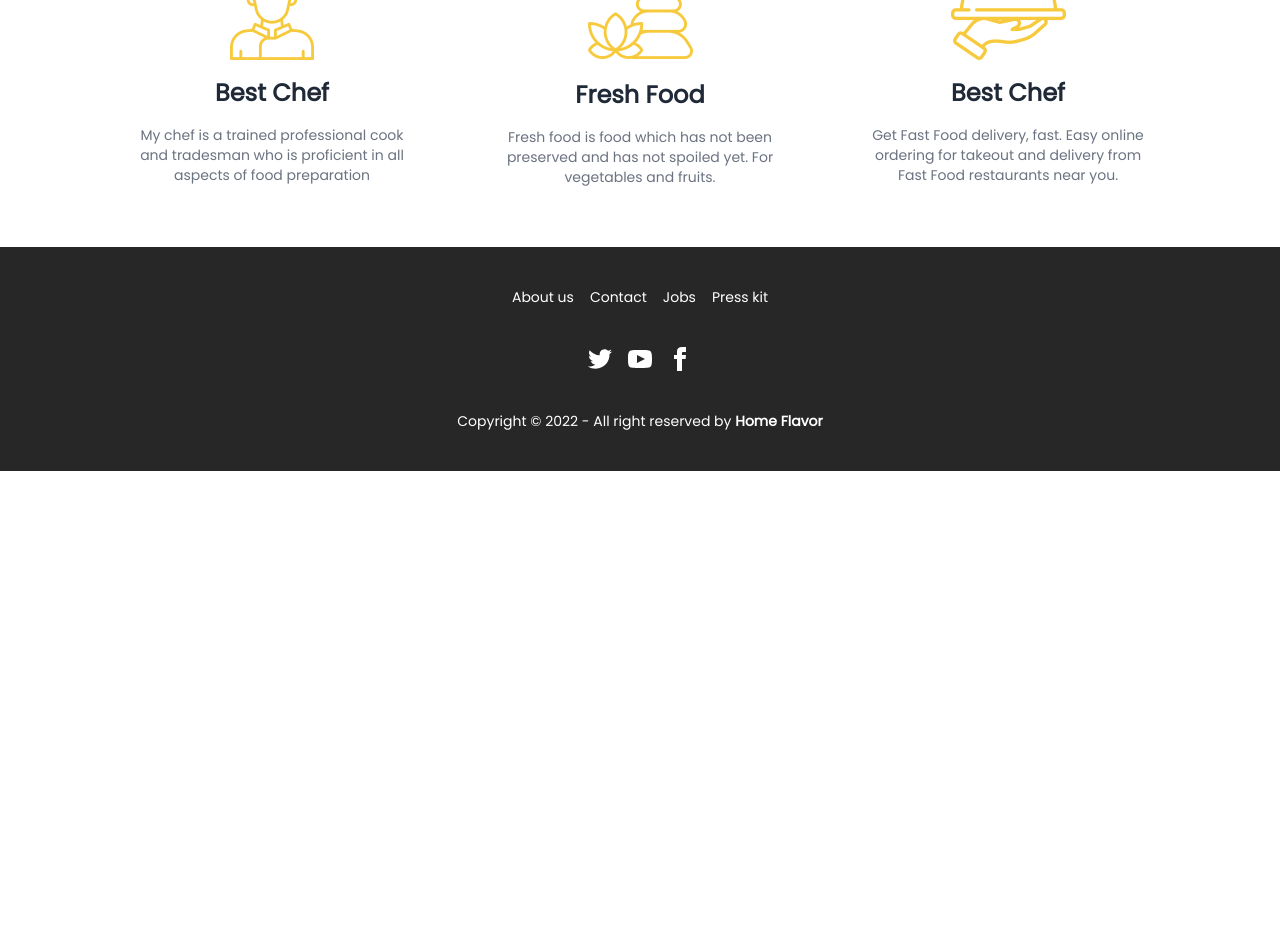
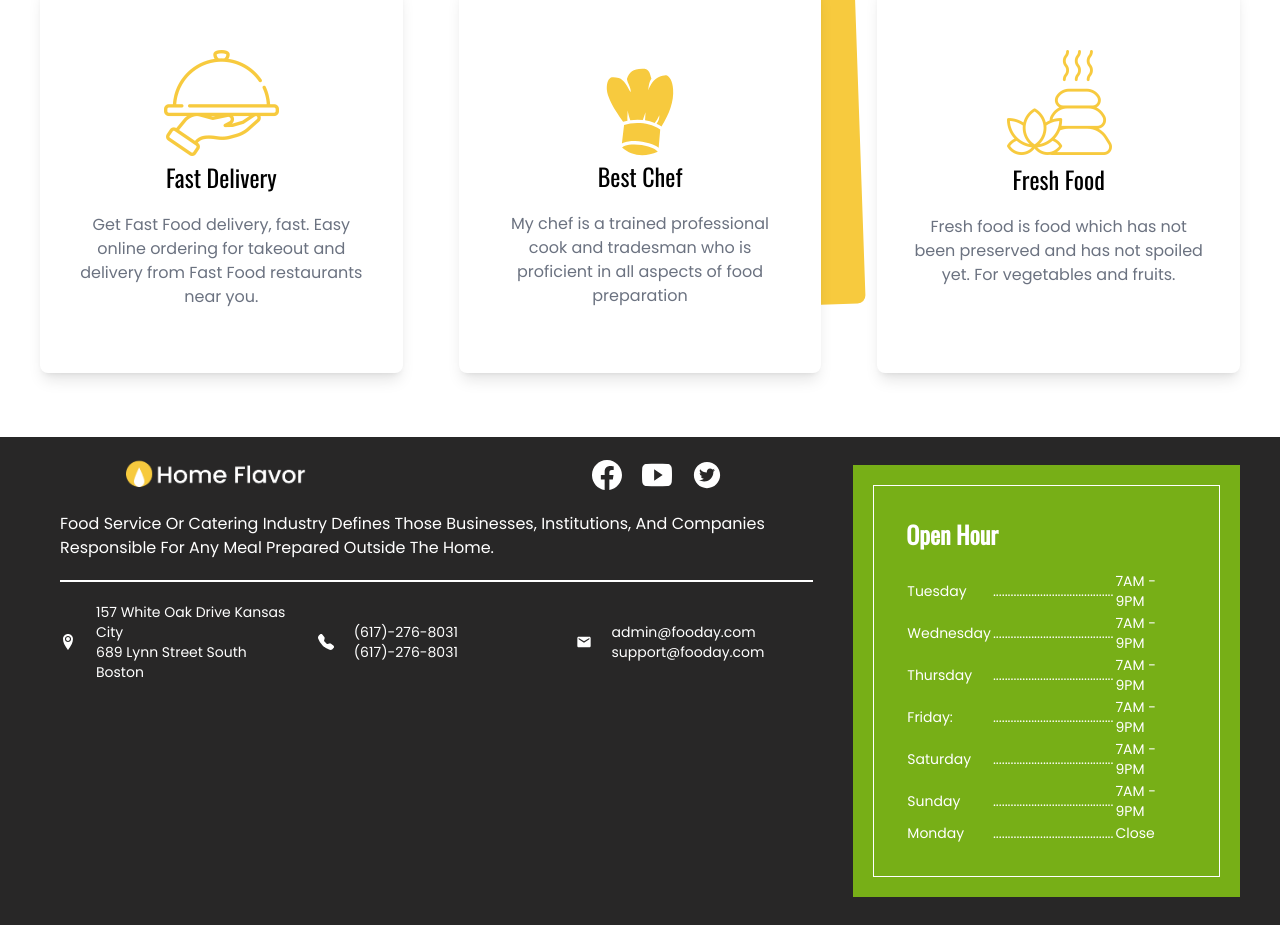
Before and after one commit to sabbir10s/home-flavor, a React (Create React App) app: page / in a window 1280 px wide. Shown: the part 1640-2565 px from the top of the page. Before the commit the page ends 2111 px from the top, so only its background shows below. Built offline with nearby package versions, Linux system fonts and the light colour scheme; no server answers.

Commit message:
footer updated

```diff
--- a/package.json
+++ b/package.json
@@ -11,6 +11,7 @@
     "react": "^18.0.0",
     "react-dom": "^18.0.0",
     "react-firebase-hooks": "^5.0.3",
+    "react-icons": "^4.4.0",
     "react-rating-stars-component": "^2.2.0",
     "react-router-dom": "^6.3.0",
     "react-scripts": "5.0.1",
--- a/src/Pages/CateringMenu/CateringMenu/CateringMenu.js
+++ b/src/Pages/CateringMenu/CateringMenu/CateringMenu.js
@@ -14,7 +14,7 @@ const CateringMenu = () => {
         <div className='lg:mx-10 mx-4'>
             <h1 className='text-center text-black text-3xl lg:text-4xl mt-20 mb-12 font-bold font-mono'>My Popular Dishes</h1>
 
-            <div className='grid md:grid-cols-2 lg:grid-cols-3 grid-cols-1 gap-10 container'>
+            <div className='grid md:grid-cols-2 lg:grid-cols-3 grid-cols-1 gap-10'>
                 {
                     menus.map(menu => <MenusCart menu={menu} key={menu.id}></MenusCart>)
                 }
--- a/src/Pages/ChooseUs/ChooseUs.js
+++ /dev/null
@@ -1,33 +0,0 @@
-import React from 'react';
-import chef from '../../images/chef.png'
-import delivery from '../../images/delivery.png'
-import food from '../../images/food.png'
-
-const ChooseUs = () => {
-    return (
-        <div className='container mx-auto'>
-            <h1 className='text-center text-3xl lg:text-4xl text-black font-bold mt-12 mb-5 font-mono'>Why Choose Me</h1>
-            <p className='text-center text-gray-500 leading-relaxed'>Food Service Or Catering Industry Defines Those Businesses, Institutions, And <br /> Companies Responsible For Any Meal Prepared Outside The Home.</p>
-
-            <div className='my-10 lg:flex lg:justify-center gap-12'>
-                <div className='text-center p-5 w-[320px] hover:shadow-xl'>
-                    <img className='mx-auto ' src={chef} alt="" />
-                    <h1 className='font-bold text-2xl my-4'>Best Chef</h1>
-                    <p className='text-gray-500 text-sm'>My chef is a trained professional cook and tradesman who is proficient in all aspects of food preparation</p>
-                </div>
-                <div className='text-center p-5 w-[320px] hover:shadow-xl'>
-                    <img className='mx-auto ' src={food} alt="" />
-                    <h1 className='font-bold text-2xl my-4'>Fresh Food</h1>
-                    <p className='text-gray-500 text-sm'>Fresh food is food which has not been preserved and has not spoiled yet. For vegetables and fruits.</p>
-                </div>
-                <div className='text-center p-5 w-[320px] hover:shadow-xl'>
-                    <img className='mx-auto ' src={delivery} alt="" />
-                    <h1 className='font-bold text-2xl my-4'>Best Chef</h1>
-                    <p className='text-gray-500 text-sm'>Get Fast Food delivery, fast. Easy online ordering for takeout and delivery from Fast Food restaurants near you.</p>
-                </div>
-            </div>
-        </div>
-    );
-};
-
-export default ChooseUs;
--- a/src/Pages/Home/Home/Home.js
+++ b/src/Pages/Home/Home/Home.js
@@ -1,8 +1,8 @@
 import React from 'react';
 import Footer from '../../../Shared/Footer/Footer';
 import CateringMenu from '../../CateringMenu/CateringMenu/CateringMenu';
-import ChooseUs from '../../ChooseUs/ChooseUs';
 import Banner from '../Banner/Banner';
+import Serve from '../Serve/Serve';
 
 
 const Home = () => {
@@ -10,7 +10,7 @@ const Home = () => {
         <div>
             <Banner />
             <CateringMenu />
-            <ChooseUs />
+            <Serve />
             <Footer />
         </div>
     );
--- /dev/null
+++ b/src/Pages/Home/Serve/Serve.css
@@ -0,0 +1,15 @@
+.chef {
+  position: relative;
+  z-index: 10;
+  background-color: white;
+}
+.chef-cart {
+  z-index: 0;
+  background-color: #f7ca3e;
+  left: 37%;
+  bottom: -1150px;
+  width: 385px;
+  height: 390px;
+  position: absolute;
+  transform: rotate(-2deg);
+}
--- /dev/null
+++ b/src/Pages/Home/Serve/Serve.js
@@ -0,0 +1,41 @@
+import React from 'react';
+import { GiChefToque } from 'react-icons/gi';
+import food from '../../../images/food.png'
+import delivery from '../../../images/delivery.png'
+import './Serve.css'
+
+const Serve = () => {
+    return (
+        <div className='mx-10 my-14'>
+            <h2 className='text-center text-lg text-[#77af17] uppercase font-bold'>OUR SERVICE</h2>
+            <h1 className='text-center text-4xl text-black font-mono font-bold mb-3'>Why Choose Us</h1>
+            <p className='text-center text-gray-500 leading-relaxed'>Food Service Or Catering Industry Defines Those Businesses, Institutions, And <br /> Companies Responsible For Any Meal Prepared Outside The Home.</p>
+            <div className='my-16'>
+                <div className='grid lg:grid-cols-3  gap-14'>
+                    <div className='px-8 py-16 rounded-lg shadow-lg'>
+                        <img className='mx-auto mb-1 ' src={delivery} alt="" />
+                        <p className='text-black text-2xl font-mono mb-5 font-medium text-center'>Fast Delivery</p>
+                        <p className='text-center text-gray-500'>Get Fast Food delivery, fast. Easy online ordering for takeout and delivery from Fast Food restaurants near you.</p>
+                    </div>
+                    <div className='px-8 py-16 rounded-lg shadow-lg chef'>
+                        <span className='text-[#f7ca3e] mt-4 text-8xl flex justify-center'><GiChefToque /></span>
+                        <p className='text-black text-2xl font-mono mb-5 font-medium text-center'>Best Chef</p>
+                        <p className='text-center text-gray-500'>My chef is a trained professional cook and tradesman who is proficient in all aspects of food preparation</p>
+
+                    </div>
+                    <div className='chef-cart rounded-lg hidden lg:block'></div>
+
+                    <div className='px-8 py-16 rounded-lg shadow-lg'>
+                        <img className='mx-auto mb-1 ' src={food} alt="" />
+                        <p className='text-black text-2xl font-mono mb-5 font-medium text-center'>Fresh Food</p>
+                        <p className='text-center text-gray-500'>Fresh food is food which has not been preserved and has not spoiled yet. For vegetables and fruits.</p>
+                    </div>
+
+
+                </div>
+            </div>
+        </div>
+    );
+};
+
+export default Serve;
--- a/src/Shared/Footer/Footer.js
+++ b/src/Shared/Footer/Footer.js
@@ -1,23 +1,106 @@
 import React from 'react';
 import logo from '../../images/Logo/white logo.png'
+import { BsFacebook } from 'react-icons/bs';
+import { IoLogoYoutube } from 'react-icons/io';
+import { AiFillTwitterCircle } from 'react-icons/ai';
+import { ImLocation2 } from 'react-icons/im';
+import { BsTelephoneFill } from 'react-icons/bs';
+import { MdEmail } from 'react-icons/md';
+
 const Footer = () => {
     return (
-        <footer class="footer footer-center p-10 bg-[#282727] text-white">
-            <div class="grid grid-flow-col gap-4">
-                <a class="link link-hover">About us</a>
-                <a class="link link-hover">Contact</a>
-                <a class="link link-hover">Jobs</a>
-                <a class="link link-hover">Press kit</a>
-            </div>
-            <div>
-                <div class="grid grid-flow-col gap-4">
-                    <a><svg xmlns="http://www.w3.org/2000/svg" width="24" height="24" viewBox="0 0 24 24" class="fill-current"><path d="M24 4.557c-.883.392-1.832.656-2.828.775 1.017-.609 1.798-1.574 2.165-2.724-.951.564-2.005.974-3.127 1.195-.897-.957-2.178-1.555-3.594-1.555-3.179 0-5.515 2.966-4.797 6.045-4.091-.205-7.719-2.165-10.148-5.144-1.29 2.213-.669 5.108 1.523 6.574-.806-.026-1.566-.247-2.229-.616-.054 2.281 1.581 4.415 3.949 4.89-.693.188-1.452.232-2.224.084.626 1.956 2.444 3.379 4.6 3.419-2.07 1.623-4.678 2.348-7.29 2.04 2.179 1.397 4.768 2.212 7.548 2.212 9.142 0 14.307-7.721 13.995-14.646.962-.695 1.797-1.562 2.457-2.549z"></path></svg></a>
-                    <a><svg xmlns="http://www.w3.org/2000/svg" width="24" height="24" viewBox="0 0 24 24" class="fill-current"><path d="M19.615 3.184c-3.604-.246-11.631-.245-15.23 0-3.897.266-4.356 2.62-4.385 8.816.029 6.185.484 8.549 4.385 8.816 3.6.245 11.626.246 15.23 0 3.897-.266 4.356-2.62 4.385-8.816-.029-6.185-.484-8.549-4.385-8.816zm-10.615 12.816v-8l8 3.993-8 4.007z"></path></svg></a>
-                    <a><svg xmlns="http://www.w3.org/2000/svg" width="24" height="24" viewBox="0 0 24 24" class="fill-current"><path d="M9 8h-3v4h3v12h5v-12h3.642l.358-4h-4v-1.667c0-.955.192-1.333 1.115-1.333h2.885v-5h-3.808c-3.596 0-5.192 1.583-5.192 4.615v3.385z"></path></svg></a>
+        <footer className=' bg-[rgb(40,39,39)]' >
+            <div className='lg:mx-10 grid gap-5 lg:grid-cols-3'>
+                <div class=" lg:col-span-2 text-white mx-auto px-5 pt-5">
+                    <div className='grid grid-cols-2 gap-32 justify-items-center items-center'>
+                        <div> <img className='w-[180px]' src={logo} alt="" /></div>
+                        <div class="flex gap-5 text-3xl">
+                            <a href='https://www.facebook.com/'><BsFacebook /></a>
+                            <a href='https://youtube.com/'><IoLogoYoutube /></a>
+                            <a href='https://twitter.com/'><AiFillTwitterCircle /></a>
+                        </div>
+                    </div>
+                    <div className='mt-5'>
+                        <p>Food Service Or Catering Industry Defines Those Businesses, Institutions, And
+                            Companies Responsible For Any Meal Prepared Outside The Home.</p>
+                    </div>
+                    <div class=" my-5 border border-white"></div>
+                    <div className='grid lg:grid-cols-3 gap-5'>
+                        <div className='flex items-center gap-5'>
+                            <div>
+                                <ImLocation2 />
+                            </div>
+                            <div className='text-sm'>
+                                <p>157 White Oak Drive Kansas City</p>
+                                <p>689 Lynn Street South Boston</p>
+                            </div>
+                        </div>
+                        <div className='flex items-center gap-5'>
+                            <div>
+                                <BsTelephoneFill />
+                            </div>
+                            <div className='text-sm'>
+                                <p>(617)-276-8031</p>
+                                <p>(617)-276-8031</p>
+                            </div>
+                        </div>
+                        <div className='flex items-center gap-5'>
+                            <div>
+                                <MdEmail />
+                            </div>
+                            <div className='text-sm'>
+                                <p>admin@fooday.com</p>
+                                <p>support@fooday.com</p>
+                            </div>
+                        </div>
+                    </div>
                 </div>
-            </div>
-            <div>
-                <p>Copyright © 2022 - All right reserved by <b>Home Flavor</b></p>
+
+                <div className='text-white col-span-1 bg-[#77af17] flex flex-col my-7 mx-auto items-center p-5'>
+                    <div className='border border-white p-8'>
+                        <p className='font-mono font-bold text-2xl mb-5'>Open Hour</p>
+                        <div className='text-sm font-md'>
+                            <p>  </p>
+                            <table>
+                                <tr>
+                                    <td>Tuesday </td>
+                                    <td>.........................................</td>
+                                    <td>7AM - 9PM</td>
+                                </tr>
+                                <tr>
+                                    <td>Wednesday </td>
+                                    <td>.........................................</td>
+                                    <td>7AM - 9PM</td>
+                                </tr>
+                                <tr>
+                                    <td>Thursday </td>
+                                    <td>.........................................</td>
+                                    <td>7AM - 9PM</td>
+                                </tr>
+                                <tr>
+                                    <td>Friday:</td>
+                                    <td>.........................................</td>
+                                    <td>7AM - 9PM</td>
+                                </tr>
+                                <tr>
+                                    <td>Saturday </td>
+                                    <td>.........................................</td>
+                                    <td>7AM - 9PM</td>
+                                </tr>
+                                <tr>
+                                    <td>Sunday </td>
+                                    <td>.........................................</td>
+                                    <td>7AM - 9PM</td>
+                                </tr>
+                                <tr>
+                                    <td>Monday </td>
+                                    <td>.........................................</td>
+                                    <td>Close</td>
+                                </tr>
+                            </table>
+                        </div>
+                    </div>
+                </div>
             </div>
         </footer>
     );
```
Also changed, not shown: 1 other file (tests, documents, lock files or other folders).
